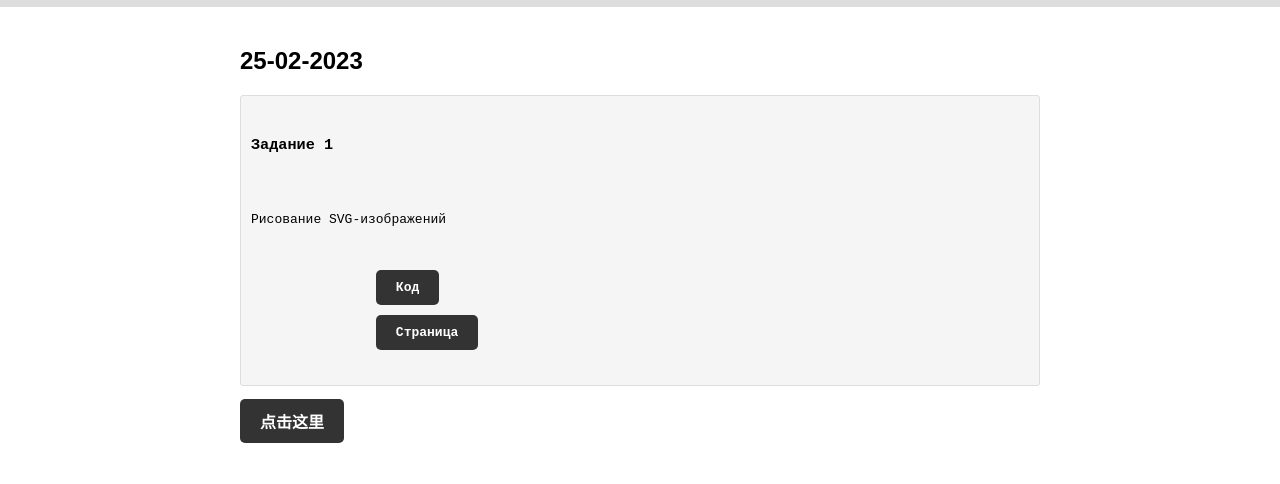
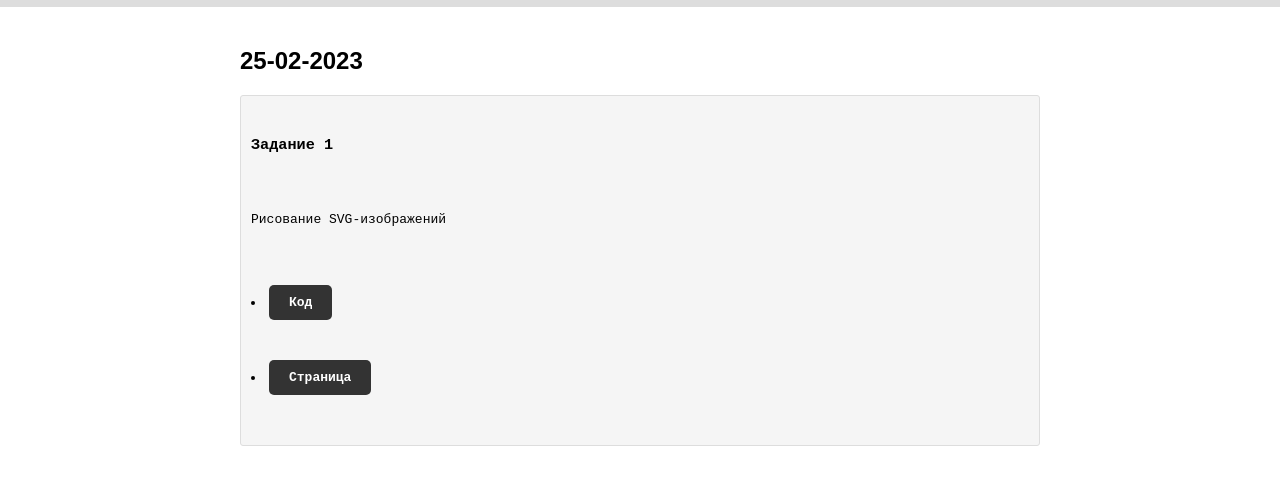
Before and after one commit to pp7777myku/itmo_web_homework, a plain HTML site: page index.html in a window 1280 px wide. Shown: the part 124-608 px from the top of the page. Drawn offline with Linux system fonts and the light colour scheme.

Commit message:
Update index.html

```diff
--- a/index.html
+++ b/index.html
@@ -95,10 +95,9 @@
         <h3>Задание 1</h3>
         <p>Рисование SVG-изображений</p>
         <code>
-		<a href="#" class="btn">Код</a>
-		<a href="#" class="btn">Страница</a>
+		<li><a href="#" class="btn">Код</a></li>
+		<li><a href="#" class="btn">Страница</a></li>
         </code></pre>
-        	<a href="#" class="btn">点击这里</a>
       </article>
     </section>
   </body>
```
